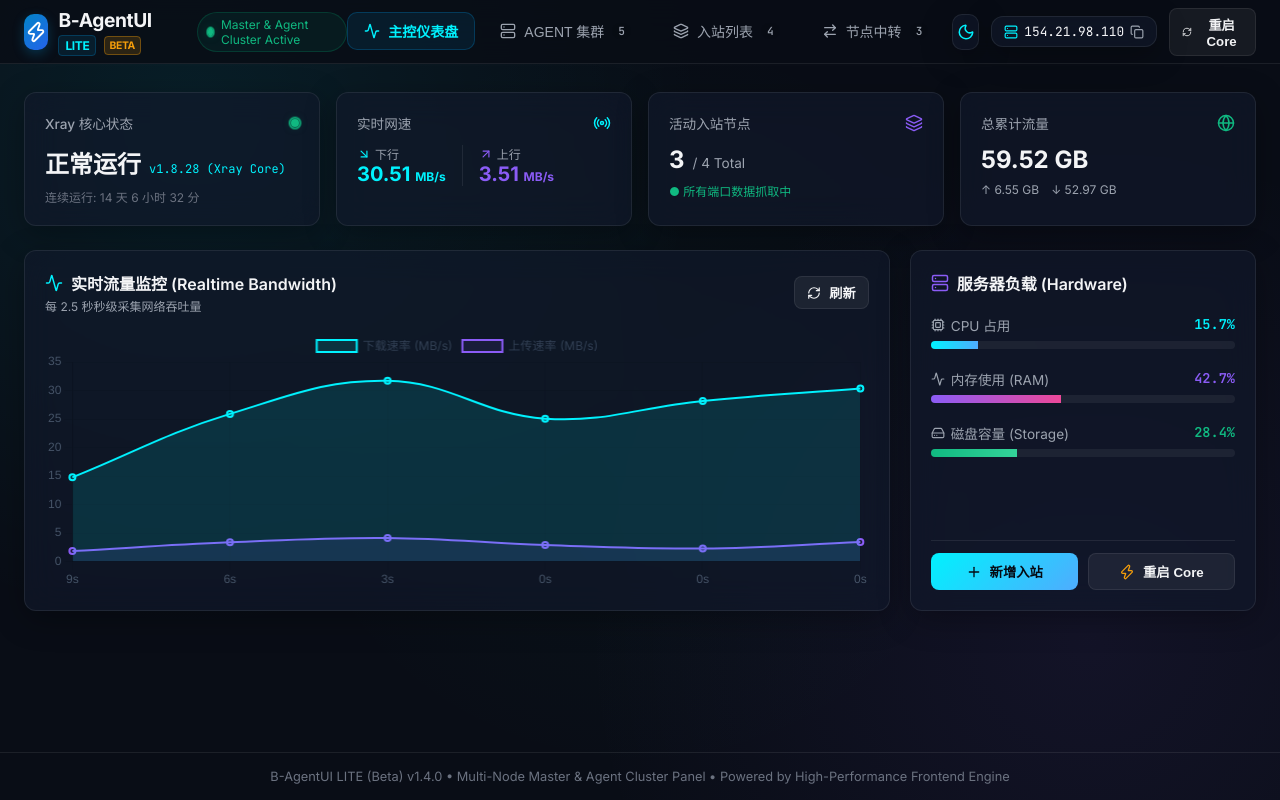
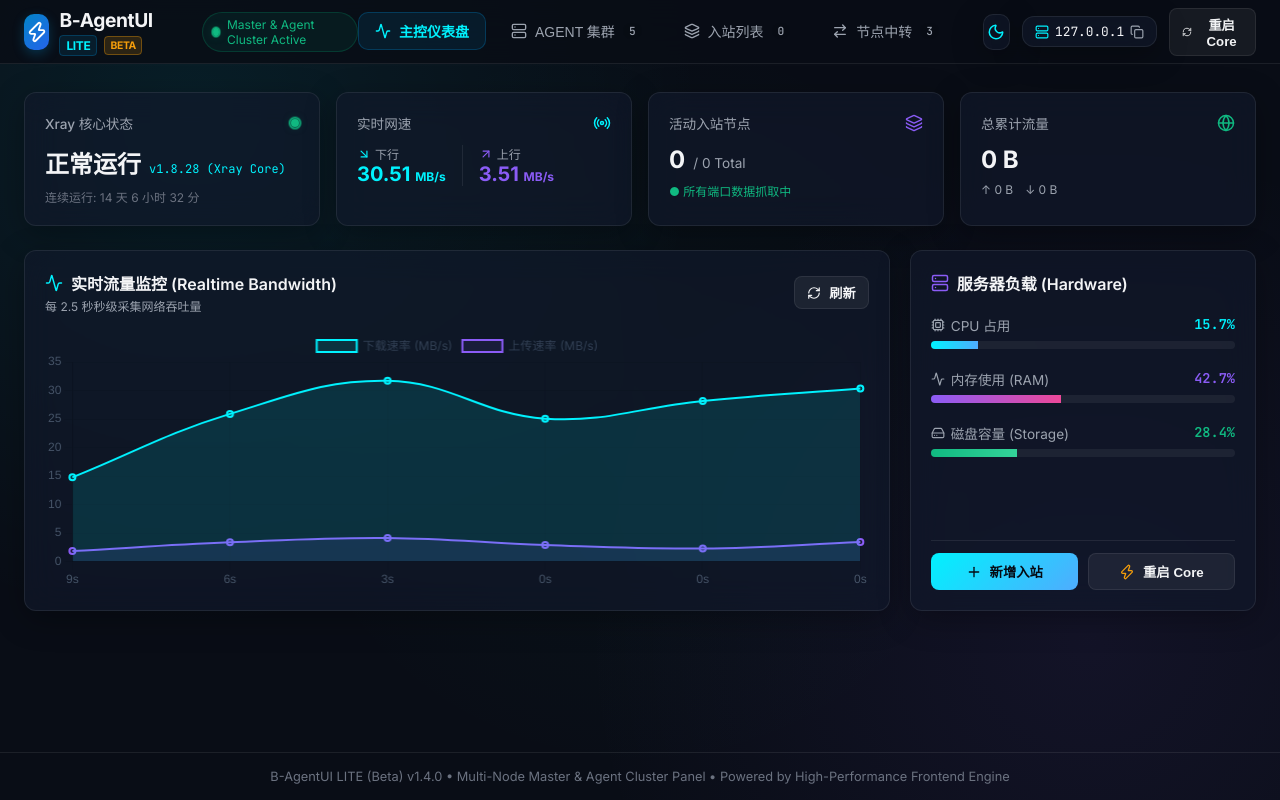
Before and after one commit to binshao1230/B-AgentUI, a React (Vite) app: page / in a window 1280 px wide. Built offline with nearby package versions, Linux system fonts and the light colour scheme; no server answers.

Commit message:
clean mock data and auto detect IP

```diff
--- a/src/App.jsx
+++ b/src/App.jsx
@@ -11,7 +11,6 @@ import RelayManagement from './components/RelayManagement';
 import RoutingRules from './components/RoutingRules';
 import SystemSettings from './components/SystemSettings';
 import AgentCluster from './components/AgentCluster';
-import { generateUUID } from './utils/xrayHelper';
 import './App.css';
 
 export default function App() {
@@ -19,66 +18,7 @@ export default function App() {
   const [activeTab, setActiveTab] = useState('dashboard');
   const [toastMessage, setToastMessage] = useState(null);
 
-  const [inbounds, setInbounds] = useState([
-    {
-      id: 1,
-      remark: 'HK-VLESS-REALITY-Vision',
-      protocol: 'vless',
-      port: 443,
-      network: 'tcp',
-      security: 'reality',
-      sni: 'dl.google.com',
-      flow: 'xtls-rprx-vision',
-      enable: true,
-      up: 1024 * 1024 * 4500,
-      down: 1024 * 1024 * 28400,
-      expiryTime: '2026-12-31',
-      clients: [{ id: generateUUID(), email: 'user1@3xui.com' }]
-    },
-    {
-      id: 2,
-      remark: 'JP-VMess-WS-CDN',
-      protocol: 'vmess',
-      port: 2083,
-      network: 'ws',
-      security: 'tls',
-      sni: 'cloudflare.com',
-      path: '/v-ws-secret',
-      enable: true,
-      up: 1024 * 1024 * 1200,
-      down: 1024 * 1024 * 15800,
-      expiryTime: '2026-10-15',
-      clients: [{ id: generateUUID(), email: 'user2@3xui.com' }]
-    },
-    {
-      id: 3,
-      remark: 'US-Trojan-gRPC-TLS',
-      protocol: 'trojan',
-      port: 8443,
-      network: 'grpc',
-      security: 'tls',
-      sni: 'apple.com',
-      enable: true,
-      up: 1024 * 1024 * 890,
-      down: 1024 * 1024 * 9400,
-      expiryTime: '2026-11-20',
-      clients: [{ id: 'TrojanPassword123!', email: 'user3@3xui.com' }]
-    },
-    {
-      id: 4,
-      remark: 'SG-Hysteria2-QUIC-UDP',
-      protocol: 'hysteria2',
-      port: 30443,
-      network: 'udp',
-      security: 'none',
-      sni: 'bing.com',
-      enable: false,
-      up: 1024 * 1024 * 120,
-      down: 1024 * 1024 * 640,
-      expiryTime: '2026-08-01',
-      clients: [{ id: 'Hy2AuthKey9900!', email: 'user4@3xui.com' }]
-    }
-  ]);
+  const [inbounds, setInbounds] = useState([]);
 
   const [isInboundModalOpen, setIsInboundModalOpen] = useState(false);
   const [editingInbound, setEditingInbound] = useState(null);
@@ -88,10 +28,31 @@ export default function App() {
 
   const [serverIpCopied, setServerIpCopied] = useState(false);
 
-  const serverIp = '154.21.98.110';
+  // 自动识别 VPS 公网 IP（默认取 hostname，后台支持请求接口读取公网地址）
+  const getInitialIp = () => {
+    const host = window.location.hostname;
+    if (host && host !== 'localhost' && host !== '127.0.0.1' && host !== '0.0.0.0') {
+      return host;
+    }
+    return '127.0.0.1';
+  };
+  const [serverIp, setServerIp] = useState(getInitialIp());
 
   useEffect(() => {
     document.documentElement.setAttribute('data-theme', theme);
+    // 自动请求后端获取真实公网地址
+    fetch('/api/ip').then(res => res.json()).then(data => {
+      if (data && data.ip && data.ip !== '127.0.0.1') {
+        setServerIp(data.ip);
+      }
+    }).catch(() => {
+      // 降级使用 API 识别公网 IP
+      if (window.location.hostname === 'localhost' || window.location.hostname === '127.0.0.1') {
+        fetch('https://api.ipify.org?format=json').then(r => r.json()).then(d => {
+          if (d && d.ip) setServerIp(d.ip);
+        }).catch(() => {});
+      }
+    });
   }, [theme]);
 
   const toggleTheme = () => {
--- a/src/components/AgentCluster.jsx
+++ b/src/components/AgentCluster.jsx
@@ -143,43 +143,59 @@ const THREE_X_UI_TEMPLATES = [
 ];
 
 export default function AgentCluster({ inbounds = [], showToast, onOpenQRModal }) {
-  // 每个节点初始化配备已下发的配置集合及 NAT 端口属性
+  // 每个节点初始化配备已下发的配置集合及 NAT 端口属性（自动识别并关联本机 VPS 公网 IP）
+  const getInitialMasterIp = () => {
+    const host = window.location.hostname;
+    if (host && host !== 'localhost' && host !== '127.0.0.1' && host !== '0.0.0.0') {
+      return host;
+    }
+    return '127.0.0.1';
+  };
+
   const [nodes, setNodes] = useState([
     {
-      id: 'master', name: '香港 Master 主控', role: 'master', ip: '154.21.98.110', agentPort: 2053, isNat: false, natPublicPortRange: '', region: '🇭🇰 中国香港', status: 'online', cpu: 18.5, memory: 42.1, disk: 28.4, latency: 5, activeInbounds: 3, version: 'v1.3.0', secretKey: 'master_secret_key_889900', totalUp: 128849018880, totalDown: 966367641600, todayUp: 5368709120, todayDown: 42949672960, onlineUsers: 24, totalConnections: 1842, activeConnections: 156, upSpeed: 2936012, downSpeed: 25690316,
-      deployedNodes: [
-        { id: 101, remark: 'HK-VLESS-Reality-Vision', protocol: 'vless', port: 443, network: 'tcp', security: 'reality', sni: 'dl.google.com', publicKey: 'q8A-H_1vXzQpL7N0K_3mF-s9yW4eR2tU5iV8oP1zX4A', shortId: '6a8b9c1d', flow: 'xtls-rprx-vision', clients: [{ id: 'e4d3c2b1-1234-4567-89ab-cdef01234567', email: 'hk_user@3xui' }] },
-        { id: 102, remark: 'US-VMess-WS-TLS', protocol: 'vmess', port: 2083, network: 'ws', path: '/vmess-ws-path', security: 'tls', sni: 'cloudflare.com', clients: [{ id: 'a1b2c3d4-5678-90ab-cdef-1234567890ab', email: 'us_user@3xui' }] },
-        { id: 103, remark: 'JP-Trojan-gRPC', protocol: 'trojan', port: 8443, network: 'grpc', security: 'tls', sni: 'apple.com', password: 'TrojanPasscode998', clients: [{ id: 'TrojanPasscode998', email: 'jp_user@3xui' }] }
-      ]
-    },
-    {
-      id: 'node-nat-1', name: '广州移动 01 (NAT 专线)', role: 'entrance', ip: '183.232.41.88', agentPort: 28053, isNat: true, natPublicPortRange: '30000-30020', region: '🇨🇳 广东广州', status: 'online', cpu: 24.2, memory: 38.6, disk: 19.2, latency: 18, activeInbounds: 2, version: 'v1.3.0', secretKey: 'agent_key_gz_01', totalUp: 85899345920, totalDown: 644245094400, todayUp: 3221225472, todayDown: 32212254720, onlineUsers: 18, totalConnections: 1204, activeConnections: 98, upSpeed: 8808038, downSpeed: 71536230,
-      deployedNodes: [
-        { id: 201, remark: 'GZ-NAT-VLESS-30001', protocol: 'vless', port: 30001, network: 'tcp', security: 'reality', sni: 'dl.google.com', publicKey: 'q8A-H_1vXzQpL7N0K_3mF-s9yW4eR2tU5iV8oP1zX4A', shortId: '6a8b9c1d', flow: 'xtls-rprx-vision', clients: [{ id: 'e4d3c2b1-1234-4567-89ab-cdef01234567', email: 'gz_user@3xui' }] },
-        { id: 202, remark: 'GZ-NAT-Hysteria2-30005', protocol: 'hysteria2', port: 30005, network: 'udp', security: 'none', password: 'Hys2PasscodeGZ', clients: [{ id: 'Hys2PasscodeGZ', email: 'gz_hys2@3xui' }] }
-      ]
-    },
-    {
-      id: 'node-2', name: '上海电信 CN2', role: 'entrance', ip: '114.242.8.99', agentPort: 2053, isNat: false, natPublicPortRange: '', region: '🇨🇳 上海', status: 'online', cpu: 15.8, memory: 29.4, disk: 22.1, latency: 22, activeInbounds: 1, version: 'v1.3.0', secretKey: 'agent_key_sh_02', totalUp: 42949672960, totalDown: 322122547200, todayUp: 2147483648, todayDown: 16106127360, onlineUsers: 12, totalConnections: 856, activeConnections: 64, upSpeed: 4404019, downSpeed: 33674321,
-      deployedNodes: [
-        { id: 301, remark: 'SH-VMess-WS-TLS-Entrance', protocol: 'vmess', port: 2083, network: 'ws', path: '/sh-vmess-path', security: 'tls', sni: 'cloudflare.com', clients: [{ id: 'a1b2c3d4-5678-90ab-cdef-1234567890ab', email: 'sh_user@3xui' }] }
-      ]
-    },
-    {
-      id: 'node-3', name: '日本东京 CN2', role: 'egress', ip: '45.14.66.12', agentPort: 2053, isNat: false, natPublicPortRange: '', region: '🇯🇵 日本东京', status: 'online', cpu: 31.4, memory: 52.8, disk: 34.6, latency: 35, activeInbounds: 2, version: 'v1.3.0', secretKey: 'agent_key_jp_03', totalUp: 214748364800, totalDown: 1288490188800, todayUp: 8589934592, todayDown: 64424509440, onlineUsers: 36, totalConnections: 2680, activeConnections: 210, upSpeed: 12692070, downSpeed: 103322265,
-      deployedNodes: [
-        { id: 401, remark: 'JP-VLESS-Reality-Vision', protocol: 'vless', port: 443, network: 'tcp', security: 'reality', sni: 'dl.google.com', publicKey: 'q8A-H_1vXzQpL7N0K_3mF-s9yW4eR2tU5iV8oP1zX4A', shortId: '6a8b9c1d', flow: 'xtls-rprx-vision', clients: [{ id: 'e4d3c2b1-1234-4567-89ab-cdef01234567', email: 'jp_user@3xui' }] },
-        { id: 402, remark: 'JP-Trojan-gRPC-Speed', protocol: 'trojan', port: 8443, network: 'grpc', security: 'tls', sni: 'apple.com', password: 'TrojanPasscode998', clients: [{ id: 'TrojanPasscode998', email: 'jp_user@3xui' }] }
-      ]
-    },
-    {
-      id: 'node-4', name: '美国洛杉矶 01', role: 'egress', ip: '198.51.100.44', agentPort: 2053, isNat: false, natPublicPortRange: '', region: '🇺🇸 美国洛杉矶', status: 'online', cpu: 12.0, memory: 24.5, disk: 15.8, latency: 145, activeInbounds: 1, version: 'v1.3.0', secretKey: 'agent_key_us_04', totalUp: 53687091200, totalDown: 429496729600, todayUp: 1073741824, todayDown: 10737418240, onlineUsers: 8, totalConnections: 620, activeConnections: 42, upSpeed: 1572864, downSpeed: 14901273,
-      deployedNodes: [
-        { id: 501, remark: 'US-VLESS-Reality-LA', protocol: 'vless', port: 443, network: 'tcp', security: 'reality', sni: 'dl.google.com', publicKey: 'q8A-H_1vXzQpL7N0K_3mF-s9yW4eR2tU5iV8oP1zX4A', shortId: '6a8b9c1d', flow: 'xtls-rprx-vision', clients: [{ id: 'e4d3c2b1-1234-4567-89ab-cdef01234567', email: 'us_user@3xui' }] }
-      ]
-    },
+      id: 'master',
+      name: 'Master 主控本节点',
+      role: 'master',
+      ip: getInitialMasterIp(),
+      agentPort: 2053,
+      isNat: false,
+      natPublicPortRange: '',
+      region: '🖥️ 本地主控',
+      status: 'online',
+      cpu: 12.0,
+      memory: 28.5,
+      disk: 18.2,
+      latency: 1,
+      activeInbounds: 0,
+      version: 'v1.4.0-beta',
+      secretKey: 'master_secret_' + Math.random().toString(36).slice(2, 10),
+      totalUp: 0,
+      totalDown: 0,
+      todayUp: 0,
+      todayDown: 0,
+      onlineUsers: 0,
+      totalConnections: 0,
+      activeConnections: 0,
+      upSpeed: 0,
+      downSpeed: 0,
+      deployedNodes: []
+    }
   ]);
+
+  useEffect(() => {
+    fetch('/api/ip').then(r => r.json()).then(d => {
+      if (d && d.ip && d.ip !== '127.0.0.1') {
+        setNodes(prev => prev.map(n => n.role === 'master' ? { ...n, ip: d.ip } : n));
+      }
+    }).catch(() => {
+      if (window.location.hostname === 'localhost' || window.location.hostname === '127.0.0.1') {
+        fetch('https://api.ipify.org?format=json').then(r => r.json()).then(d => {
+          if (d && d.ip) setNodes(prev => prev.map(n => n.role === 'master' ? { ...n, ip: d.ip } : n));
+        }).catch(() => {});
+      }
+    });
+  }, []);
 
   const [viewMode, setViewMode] = useState('compact');
   const [isDeployModalOpen, setIsDeployModalOpen] = useState(false);
@@ -323,9 +339,9 @@ export default function AgentCluster({ inbounds = [], showToast, onOpenQRModal }
   const handleOpenDeployModal = (node) => {
     const port = node.agentPort || 2053;
     const natFlag = node.isNat && node.natPublicPortRange ? ` --nat-ports="${node.natPublicPortRange}"` : '';
-    const masterNode = nodes.find(n => n.role === 'master') || nodes[0] || { ip: '154.21.98.110', agentPort: 2053 };
+    const masterNode = nodes.find(n => n.role === 'master') || nodes[0] || { ip: window.location.hostname || '127.0.0.1', agentPort: 2053 };
     const secret = node.secretKey || `agent_secret_${node.id || Math.random().toString(36).slice(2, 8)}`;
-    const cmd = `curl -fsSL https://3xui-lite.io/install-agent.sh | bash -s -- --master=${masterNode.ip}:${masterNode.agentPort || 2053} --agent-port=${port} --secret=${secret} --role=${node.role}${natFlag}`;
+    const cmd = `curl -fsSL https://raw.githubusercontent.com/binshao1230/B-AgentUI/main/install-linux.sh | bash -s -- --master=${masterNode.ip}:${masterNode.agentPort || 2053} --agent-port=${port} --secret=${secret} --role=${node.role}${natFlag}`;
     setSelectedNodeCmd({ node, cmd });
     setIsDeployModalOpen(true);
   };
--- a/src/components/RelayManagement.jsx
+++ b/src/components/RelayManagement.jsx
@@ -5,110 +5,23 @@ import {
 } from 'lucide-react';
 import { formatBytes } from '../utils/xrayHelper';
 
+const getInitialMasterIp = () => {
+  const host = window.location.hostname;
+  if (host && host !== 'localhost' && host !== '127.0.0.1' && host !== '0.0.0.0') {
+    return host;
+  }
+  return '127.0.0.1';
+};
+
 const PRESET_AGENTS = [
-  { id: 'master', name: '香港 Master 主控', ip: '154.21.98.110', role: 'master', isNat: false, region: '🇭🇰 中国香港' },
-  { id: 'node-nat-1', name: '广州移动 01 (NAT 专线)', ip: '183.232.41.88', role: 'entrance', isNat: true, natPublicPortRange: '30000-30020', region: '🇨🇳 广东广州' },
-  { id: 'node-2', name: '上海电信 CN2 02', ip: '114.242.8.99', role: 'entrance', isNat: false, region: '🇨🇳 上海' },
-  { id: 'node-3', name: '日本东京 CN2 03', ip: '45.14.66.12', role: 'egress', isNat: false, region: '🇯🇵 日本东京' },
-  { id: 'node-4', name: '美国洛杉矶 04', ip: '198.51.100.44', role: 'egress', isNat: false, region: '🇺🇸 美国洛杉矶' },
+  { id: 'master', name: 'Master 主控本节点', ip: getInitialMasterIp(), role: 'master', isNat: false, region: '🖥️ 本地主控' },
   { id: '__custom__', name: '🌐 自定义服务器 IP...', ip: '', role: 'custom', isNat: false, region: '自定义' },
 ];
 
 export default function RelayManagement({ showToast, onOpenQRModal, agents = PRESET_AGENTS }) {
   const activeAgents = agents && agents.length > 0 ? agents : PRESET_AGENTS;
 
-  const [relays, setRelays] = useState([
-    {
-      id: 1,
-      name: '广州移动 NAT ➔ 链式中转 ➔ 香港 BGP 落地机',
-      mode: 'chained', // 'direct' | 'chained'
-      // 入口
-      entranceNodeId: 'node-nat-1',
-      entranceNodeName: '广州移动 01 (NAT 专线)',
-      entranceIp: '183.232.41.88',
-      entrancePort: 30008,
-      isNatEntrance: true,
-      natRange: '30000-30020',
-      // 中转
-      relayNodeId: 'node-2',
-      relayNodeName: '上海电信 CN2 过境节点',
-      relayIp: '114.242.8.99',
-      relayPort: 18080,
-      // 落地
-      targetIp: '154.21.98.110',
-      targetPort: 443,
-      protocol: 'tcp_udp',
-      engine: 'Realm (高性能)',
-      status: 'active',
-      hop1Latency: 12,
-      hop2Latency: 24,
-      latency: 36,
-      up: 458900120,
-      down: 3845920040,
-      enable: true,
-      remark: 'HK-VLESS-Reality-Vision'
-    },
-    {
-      id: 2,
-      name: '上海电信 CN2 ➔ 日本 Tokyo 落地节点 (双跳直连)',
-      mode: 'direct',
-      // 入口
-      entranceNodeId: 'node-2',
-      entranceNodeName: '上海电信 CN2 02',
-      entranceIp: '114.242.8.99',
-      entrancePort: 20080,
-      isNatEntrance: false,
-      natRange: '',
-      // 中转
-      relayNodeId: '',
-      relayNodeName: '',
-      relayIp: '',
-      relayPort: 0,
-      // 落地
-      targetIp: '45.14.66.12',
-      targetPort: 8443,
-      protocol: 'gost_tunnel',
-      engine: 'GOST v3 隧道',
-      status: 'active',
-      hop1Latency: 32,
-      hop2Latency: 0,
-      latency: 32,
-      up: 210040000,
-      down: 1840050000,
-      enable: true,
-      remark: 'JP-Trojan-gRPC-Speed'
-    },
-    {
-      id: 3,
-      name: 'Master 主控 ➔ 韩国首尔中转 ➔ 新加坡 Hysteria2 链式专线',
-      mode: 'chained',
-      // 入口
-      entranceNodeId: 'master',
-      entranceNodeName: '香港 Master 主控',
-      entranceIp: '154.21.98.110',
-      entrancePort: 10080,
-      isNatEntrance: false,
-      natRange: '',
-      // 中转
-      relayNodeId: '__custom__',
-      relayNodeName: '🇰🇷 韩国首尔过境 VPS',
-      relayIp: '211.180.99.22',
-      relayPort: 25000,
-      // 落地
-      targetIp: '198.51.100.44',
-      targetPort: 30443,
-      protocol: 'udp_quic',
-      engine: 'iptables 原生转发',
-      status: 'active',
-      hop1Latency: 18,
-      hop2Latency: 35,
-      latency: 53,
-      up: 890000000,
-      down: 9200000000,
-      enable: true,
-      remark: 'SG-Hysteria2-QUIC-UDP'
-    }
-  ]);
+  const [relays, setRelays] = useState([]);
 
   const [searchQuery, setSearchQuery] = useState('');
   const [isModalOpen, setIsModalOpen] = useState(false);
@@ -118,19 +31,19 @@ export default function RelayManagement({ showToast, onOpenQRModal, agents = PRE
     name: '',
     mode: 'chained', // 'direct' | 'chained'
     // 入口
-    entranceNodeId: 'node-nat-1',
-    entranceNodeName: '广州移动 01 (NAT 专线)',
-    entranceIp: '183.232.41.88',
+    entranceNodeId: 'master',
+    entranceNodeName: 'Master 主控本节点',
+    entranceIp: getInitialMasterIp(),
     entrancePort: 30010,
-    isNatEntrance: true,
-    natRange: '30000-30020',
+    isNatEntrance: false,
+    natRange: '',
     // 中转节点
-    relayNodeId: 'node-2',
-    relayNodeName: '上海电信 CN2 过境节点',
-    relayIp: '114.242.8.99',
+    relayNodeId: '__custom__',
+    relayNodeName: '🌐 自定义服务器 IP...',
+    relayIp: '',
     relayPort: 18080,
     // 落地
-    targetIp: '198.51.100.44',
+    targetIp: '127.0.0.1',
     targetPort: 443,
     engine: 'Realm (高性能)',
     protocol: 'tcp_udp'
@@ -236,9 +149,9 @@ export default function RelayManagement({ showToast, onOpenQRModal, agents = PRE
       natRange: '30000-30020',
       relayNodeId: defaultRelay.id,
       relayNodeName: defaultRelay.name,
-      relayIp: defaultRelay.ip,
+      relayIp: defaultRelay.ip || '',
       relayPort: 18080,
-      targetIp: '198.51.100.44',
+      targetIp: '127.0.0.1',
       targetPort: 443,
       engine: 'Realm (高性能)',
       protocol: 'tcp_udp'
@@ -751,7 +664,7 @@ export default function RelayManagement({ showToast, onOpenQRModal, agents = PRE
                     type="text"
                     className="form-input font-mono"
                     required
-                    placeholder="45.14.66.12"
+                    placeholder="例如: 1.2.3.4 或 node.example.com"
                     value={formData.targetIp}
                     onChange={e => setFormData({ ...formData, targetIp: e.target.value })}
                   />
```
Also changed, not shown: server.js (+25 -0 lines), 1 other file (tests, documents, lock files or other folders).
